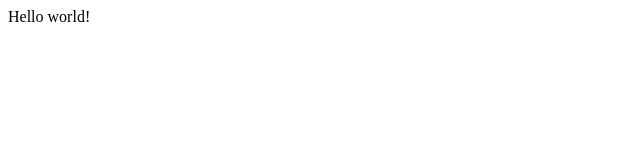
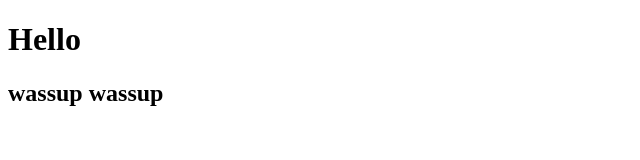
Before and after one commit to mylesjeffery/gatsby-bootcamp, a Gatsby site: page / in a window 1280 px wide. Shown: the whole page, without its empty margins (0-640 px from the left). Built offline with nearby package versions, Linux system fonts and the light colour scheme; Gatsby itself is replaced by a stand-in of ours.

Commit message:
initial commit

```diff
--- a/src/pages/index.js
+++ b/src/pages/index.js
@@ -1,5 +1,12 @@
 import React from "react"
 
-export default function Home() {
-  return <div>Hello world!</div>
+const IndexPage = () => {
+  return (
+    <div>
+      <h1>Hello</h1>
+      <h2>wassup wassup</h2>
+    </div>
+  )
 }
+
+export default IndexPage
```
